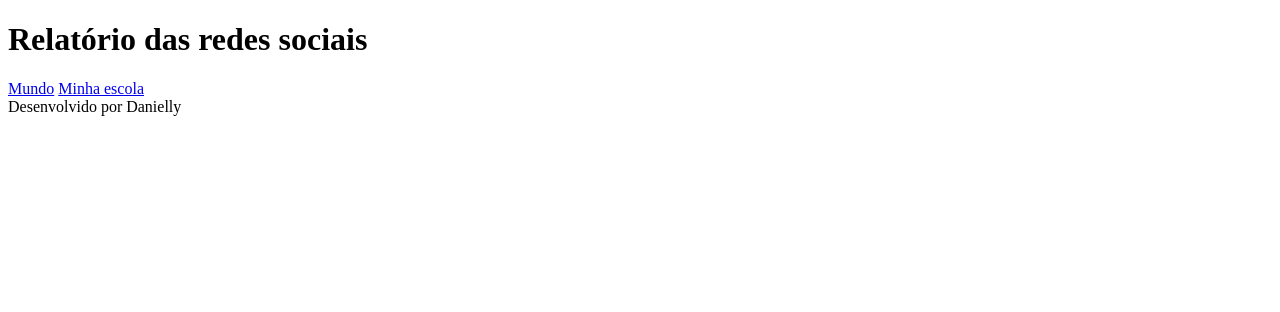
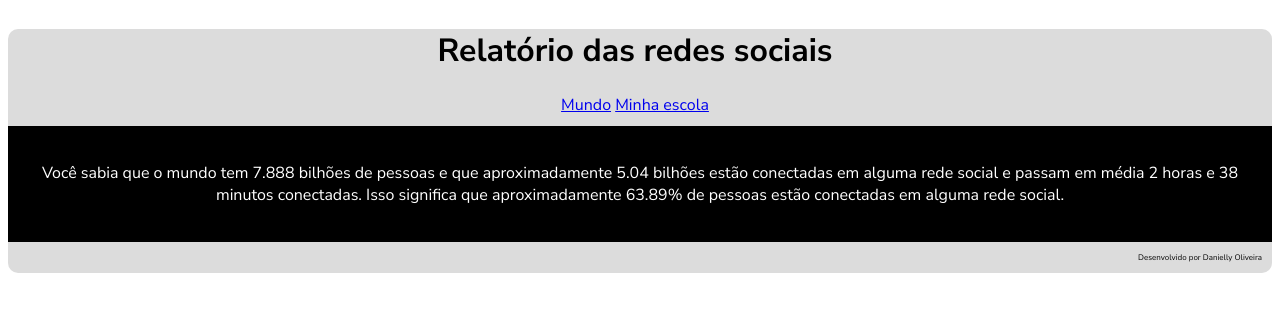
Before and after one commit to DaniellyLeal/3-Trimestre-6-Danielly, a plain HTML site: page Redes Sociais/index.html in a window 1280 px wide. Drawn offline with Linux system fonts and the light colour scheme.

Commit message:
Add files via upload

```diff
--- a/Redes Sociais/index.html
+++ b/Redes Sociais/index.html
@@ -3,20 +3,26 @@
 <head>
     <meta charset="UTF-8">
     <meta name="viewport" content="width=device-width, initial-scale=1.0">
+    <link rel="stylesheet" href="style.css">
     <title>REDES SOCIAIS</title>
-    <link rel="stylesheet" href="style.css">
 </head>
 <body>
     <header>
-<h1>Relatório das redes sociais</h1>
+        <h1>Relatório das redes sociais</h1>
+        <a href="#">Mundo</a>
+        <a href="#">Minha escola</a>
     </header>
     <main>
-        <a href="#">Mundo</a>
-        <a href="#">Minha escola</a>
+        <p>Você sabia que o mundo tem 7.888 bilhões de
+            pessoas e que aproximadamente 5.04 bilhões estão
+            conectadas em alguma rede social e passam em
+            média 2 horas e 38 minutos conectadas.
+            Isso significa que aproximadamente 63.89% de
+            pessoas estão conectadas em alguma rede social.</p>
     </main>
+    <footer>
+        Desenvolvido por Danielly Oliveira
+    </footer>
+</body>
 
-</body>
-<footer>
-    Desenvolvido por Danielly
-</footer>
 </html>
--- a/Redes Sociais/style.css
+++ b/Redes Sociais/style.css
@@ -0,0 +1,38 @@
+@import url('https://fonts.googleapis.com/css2?family=Nunito+Sans:ital,opsz,wght@0,6..12,200..1000;1,6..12,200..1000&display=swap');
+
+html{
+    background-color: white;
+    font-family: "Nunito Sans";
+    display: flex;
+    height: auto;
+    justify-content: center;
+}
+
+body{
+    background-color: white;
+    border-radius: 10px;
+}
+header{
+    background-color: gainsboro;
+    color: black;
+    border-radius: 10px 10px 0 0;
+    padding: 0 10px 10px 0;
+    text-align: center;
+}
+main{
+    background-color: black;
+    color: white;
+    padding: 20px;
+    text-align: center;
+}
+footer{
+    background-color: gainsboro;
+    color: black;
+    padding: 10px;
+    border-radius: 0 0 10px 10px;
+    text-align: right;
+    font-size: 8px;
+}
+a:hover{
+    font-size: 14px;
+}
```
